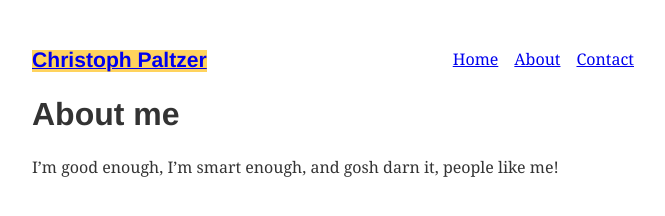
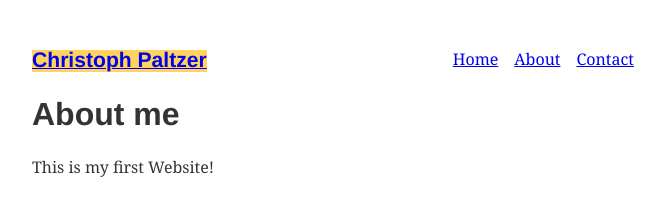
Before and after one commit to Christoph1911/MyFirstWebsite, a Gatsby site: page /about in a window 1280 px wide. Shown: the whole page, without its empty margins (299-964 px from the left). Built offline with nearby package versions, Linux system fonts and the light colour scheme; Gatsby itself is replaced by a stand-in of ours.

Commit message:
"Changed About-Page"

```diff
--- a/src/pages/about.js
+++ b/src/pages/about.js
@@ -6,7 +6,7 @@ export default function About() {
     <Layout>
       <h1>About me</h1>
       <p>
-        I’m good enough, I’m smart enough, and gosh darn it, people like me!
+        This is my first Website!
       </p>
     </Layout>
   )
```
